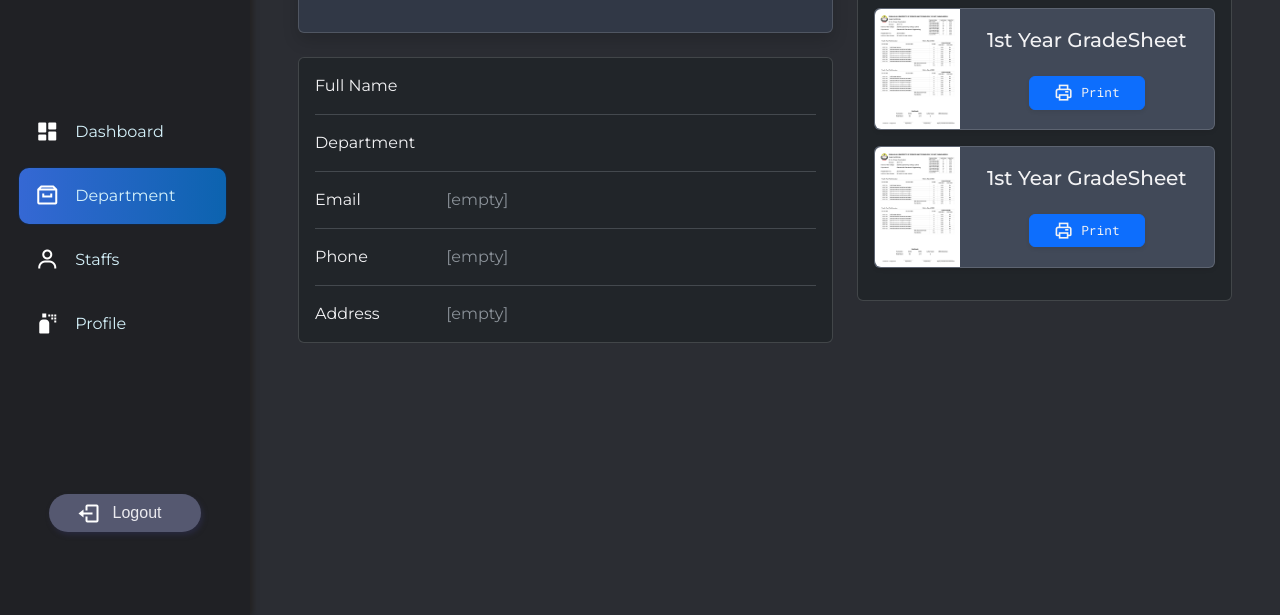
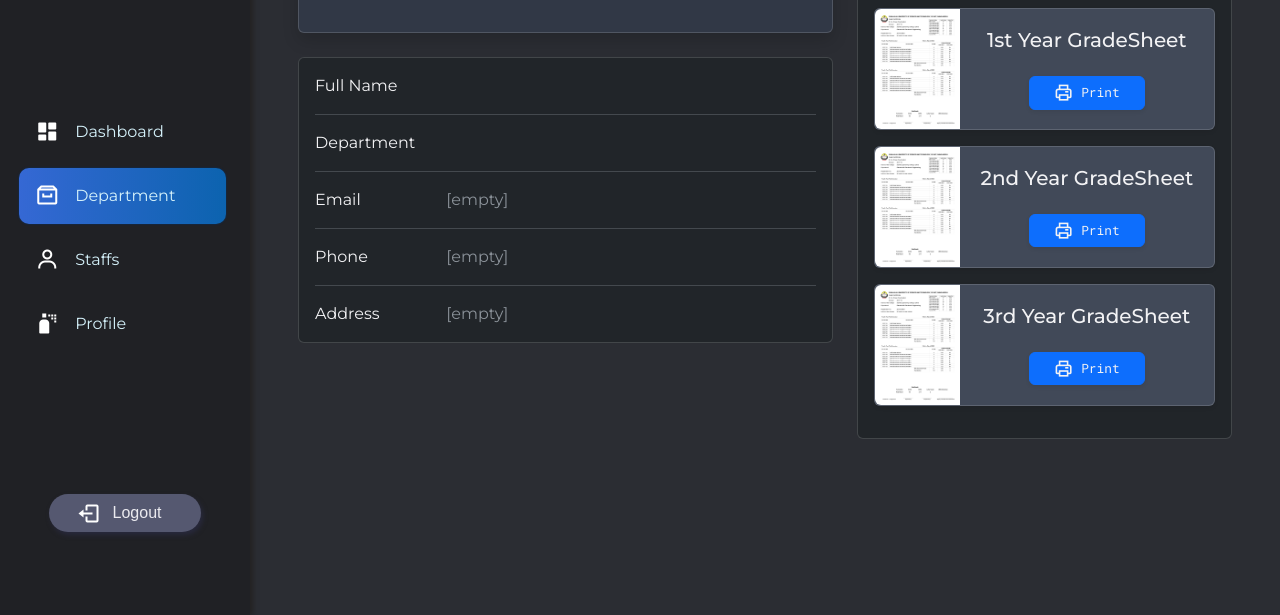
Before and after one commit to rnium/sec_ugrp, a Django app: template account/templates/account/view_student_profile.html in a window 1280 px wide. Shown: the part 185-800 px from the top of the page. Run offline with Django 4.2, Linux system fonts and the light colour scheme; the template is opened without the code that fills it, so the values that code supplies are empty; some web fonts are replaced.

Commit message:
student profiel

```diff
--- a/account/templates/account/view_student_profile.html
+++ b/account/templates/account/view_student_profile.html
@@ -120,6 +120,7 @@
               <div class="card mb-4 mb-md-0 grade-sheets">
                 <div class="card-body">
                   <p class="mb-4"><span class="text-primary font-italic me-1">Grade Sheets</span></p>
+                  {% if True %}
                   <div class="card mb-3 bg-material-1 shadow-sm" >
                     <div class="row g-0">
                       <div class="col-md-3">
@@ -147,7 +148,7 @@
                       </div>
                       <div class="col-md-9">
                         <div class="card-body p-3 d-flex flex-column h-100 justify-content-center align-items-center">
-                          <p class="h5 card-title">1st Year GradeSheet</p>
+                          <p class="h5 card-title">2nd Year GradeSheet</p>
                           <div class="mt-3 btn-container d-flex justify-content-center">
                             <button class="ms-auto btn btn-primary print-btn px-4 shadow-sm" id="save-btn">
                                 <div class="d-flex align-items-center ">
@@ -160,6 +161,32 @@
                       </div>
                     </div>
                   </div>
+                  <div class="card mb-3 bg-material-1 shadow-sm" >
+                    <div class="row g-0">
+                      <div class="col-md-3">
+                        <img src="{% static '/account/images/sample_gradesheet.png' %}" class="img-fluid rounded-start" alt="...">
+                      </div>
+                      <div class="col-md-9">
+                        <div class="card-body p-3 d-flex flex-column h-100 justify-content-center align-items-center">
+                          <p class="h5 card-title">3rd Year GradeSheet</p>
+                          <div class="mt-3 btn-container d-flex justify-content-center">
+                            <button class="ms-auto btn btn-primary print-btn px-4 shadow-sm" id="save-btn">
+                                <div class="d-flex align-items-center ">
+                                    <i class='bx bx-printer me-2'></i>
+                                    <span class="roboto-font ">Print</span>
+                                </div>
+                            </button>
+                          </div>
+                        </div>
+                      </div>
+                    </div>
+                  </div>
+                  {% else %}
+                  <div class="no-content d-flex flex-column justify-content-center pt-4 pb-5 align-items-center">
+                    <i class='bx bx-info-circle fs-1 text-warning'></i>
+                    <div class="info fs-3 mt-2 text-secondary">Not Enough Data</div>
+                  </div>
+                  {% endif %}
 
 
                   <div class="transcript-container" style="display: none;">
```
